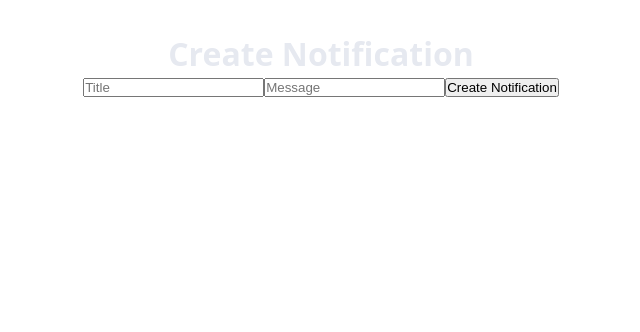
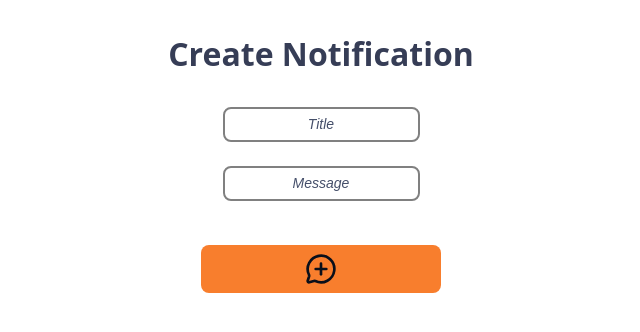
Before and after one commit to GHBAlbuquerque/study-notification-frontend, a React (Vite) app: page / in a window 1280 px wide. Shown: the top 332 px of the page, without its empty margins (319-959 px from the left). Built offline with nearby package versions, Linux system fonts and the light colour scheme.

Commit message:
feat: main form configuration

```diff
--- a/package.json
+++ b/package.json
@@ -10,6 +10,7 @@
     "preview": "vite preview"
   },
   "dependencies": {
+    "lucide-react": "^0.525.0",
     "react": "^19.1.0",
     "react-dom": "^19.1.0",
     "react-router": "^7.7.1"
--- a/src/components/CreateNotificationForm/index.tsx
+++ /dev/null
@@ -1,14 +0,0 @@
-export default function CreateNotificationForm() {
-    function handleCreateNotification() {
-        console.log('Create Notification')
-    }
-
-
-    return (
-            <form>
-                <input type="text" placeholder="Title" />
-                <input type="text" placeholder="Message" />
-                <button onClick={handleCreateNotification}>Create Notification</button>
-            </form>
-    )
-}
--- a/src/components/DefaultButton/index.tsx
+++ b/src/components/DefaultButton/index.tsx
@@ -2,12 +2,12 @@ import styles from './styles.module.css';
 
 type DefaultButtonProps = {
   icon: React.ReactNode;
-  color?: 'red' | 'green';
+  color?: 'red' | 'orange';
 } & React.ComponentProps<'button'>;
 
 export function DefaultButton({
   icon,
-  color = 'green',
+  color = 'orange',
   ...props
 }: DefaultButtonProps) {
   return (
--- a/src/components/DefaultButton/styles.module.css
+++ b/src/components/DefaultButton/styles.module.css
@@ -28,7 +28,7 @@
   color: var(--text-over-error);
 }
 
-.green {
+.orange {
   background: var(--primary);
   color: var(--text-over-primary);
 }
--- /dev/null
+++ b/src/components/DefaultInput/index.tsx
@@ -0,0 +1,14 @@
+import styles from './styles.module.css';
+
+type DefaultInputProps = {
+  labelText?: string;
+} & React.ComponentProps<'input'>;
+
+export function DefaultInput({ labelText, id, ...props }: DefaultInputProps) {
+  return (
+    <>
+      {labelText && <label htmlFor={id}>{labelText}</label>}
+      <input className={styles.input} id={id} {...props}></input>
+    </>
+  );
+}
--- /dev/null
+++ b/src/components/DefaultInput/styles.module.css
@@ -0,0 +1,27 @@
+.input {
+  background-color: transparent;
+  text-align: center;
+  padding: 0.8rem;
+  color: var(--text-primary-default);
+  outline: none;
+
+  border-radius: 0.8rem;
+  border: 0.2rem solid gray;
+  transition: all 0.1s ease-in-out;
+}
+
+.input:focus {
+  border-radius: 0.8rem;
+  border: 0.2rem solid var(--primary);
+}
+
+.input::placeholder {
+  color: var(--gray-500);
+  font-size: 1.4rem;
+  font-style: italic;
+}
+
+.input:disabled {
+  border-bottom: 0.2rem solid var(--disabled);
+  color: var(--text-muted);
+}
--- /dev/null
+++ b/src/components/MainForm/index.tsx
@@ -0,0 +1,34 @@
+import { MessageCirclePlusIcon } from "lucide-react";
+import { DefaultButton } from "../DefaultButton";
+import { DefaultInput } from "../DefaultInput";
+
+export default function MainForm() {
+  function handleCreateNotification(event: React.FormEvent<HTMLFormElement>) {
+    console.log("Create Notification");
+    console.log(event);
+  }
+
+  return (
+    <form onSubmit={handleCreateNotification} className="form" action="">
+      <div className="formRow">
+        <DefaultInput type="text" placeholder="Title" />
+      </div>
+
+      <div className="formRow">
+        <DefaultInput type="text" placeholder="Message" />
+      </div>
+
+      <div className="formRow">
+        <DefaultButton
+          type="submit"
+          icon={<MessageCirclePlusIcon />}
+          color="orange"
+          aria-label="Initiate task"
+          title="Initiate task"
+        >
+          Create Notification
+        </DefaultButton>
+      </div>
+    </form>
+  );
+}
--- a/src/pages/CreateNotification/index.tsx
+++ b/src/pages/CreateNotification/index.tsx
@@ -1,12 +1,17 @@
 import { Container } from "../../components/Container";
-import CreateNotificationForm from "../../components/CreateNotificationForm";
+import MainForm from "../../components/MainForm";
 import { Heading } from "../../components/Heading";
 
 export function CreateNotification() {
   return (
-    <Container>
-      <Heading>Create Notification</Heading>
-      <CreateNotificationForm />
-    </Container>
+    <>
+      <Container>
+        <Heading>Create Notification</Heading>
+      </Container>
+
+      <Container>
+        <MainForm />
+      </Container>
+    </>
   );
 }
--- a/src/styles/theme.css
+++ b/src/styles/theme.css
@@ -9,12 +9,12 @@
   --gray-800: #181f2e;
   --gray-900: #0a0f1a;
 
-  --primary-light: #4de7b7;
-  --primary: #0da170;
-  --primary-dark: #065f46;
+  --primary-light: #ffc19e;
+  --primary: #f87e2d;
+  --primary-dark: #b34f00;
 
-  --link-color: #10b981;
-  --link-hover: #0b8a60;
+  --link-color: #f87e2d;
+  --link-hover: #d4661f;
 
   --success: #22c55e;
   --warning: #eab308;
@@ -29,7 +29,7 @@
   --text-over-error: #e6e9f0;
   --text-over-info: #0a0f1a;
 
-  --text-default: #e6e9f0;
+  --text-default: #363d56;
   --text-muted: #aab3cc;
 
   --disabled: #555f7d;
@@ -47,7 +47,7 @@
   --toastify-color-progress-dark: var(--primary);
 }
 
-:root[data-theme='light'] {
+:root[data-theme="light"] {
   --gray-100: #0a0f1a;
   --gray-200: #181f2e;
   --gray-300: #272f43;
```
Also changed, not shown: 1 other file (tests, documents, lock files or other folders).
